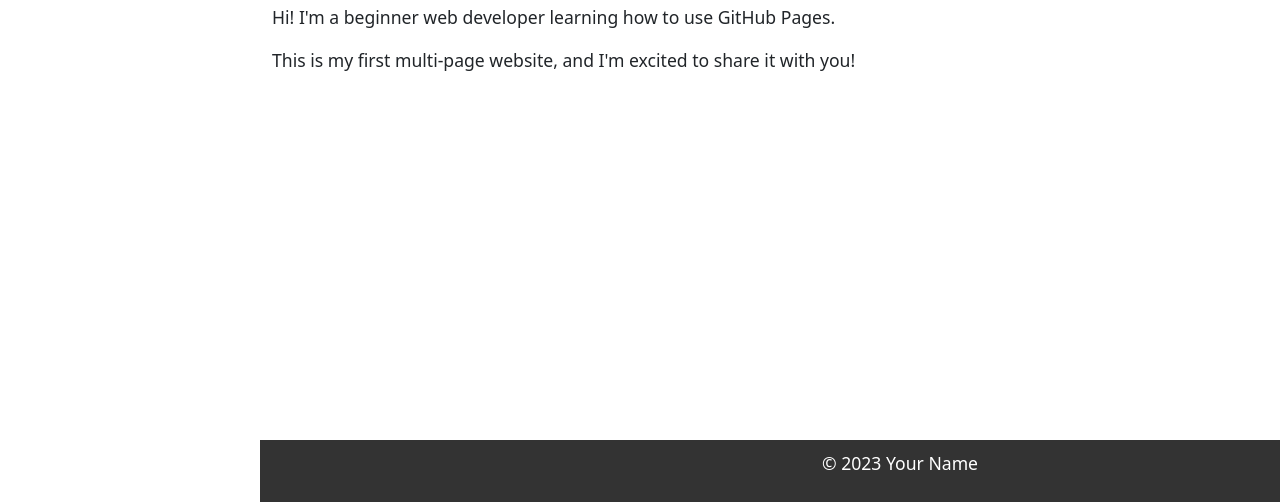
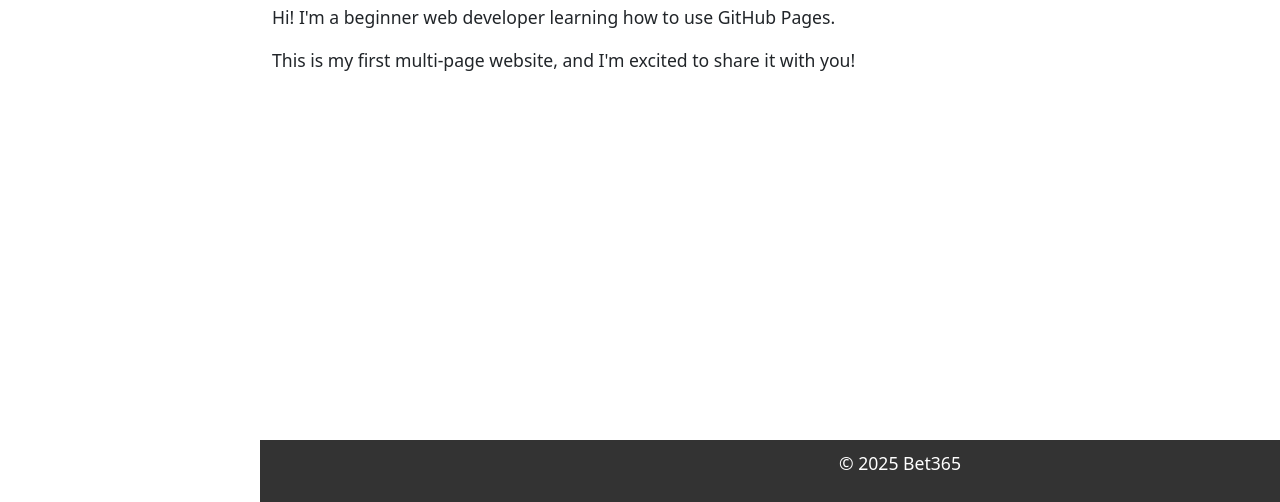
Before and after one commit to Mmoloki795/mmolokimooketsi, a plain HTML site: page about.html in a window 1280 px wide. Shown: the part 298-800 px from the top of the page. Drawn offline with nearby package versions, Linux system fonts and the light colour scheme.

Commit message:
about.html

```diff
--- a/about.html
+++ b/about.html
@@ -92,7 +92,7 @@
 
 <footer>
 
-<p>&copy; 2023 Your Name</p>
+<p>&copy; 2025 Bet365 </p>
 
 </footer>
 
```
